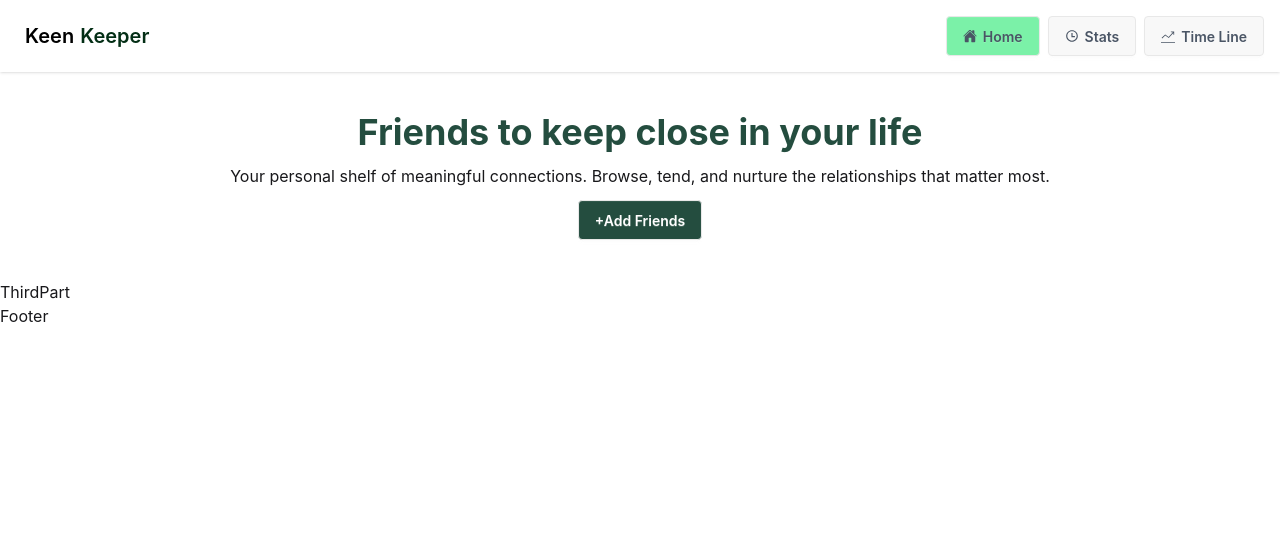
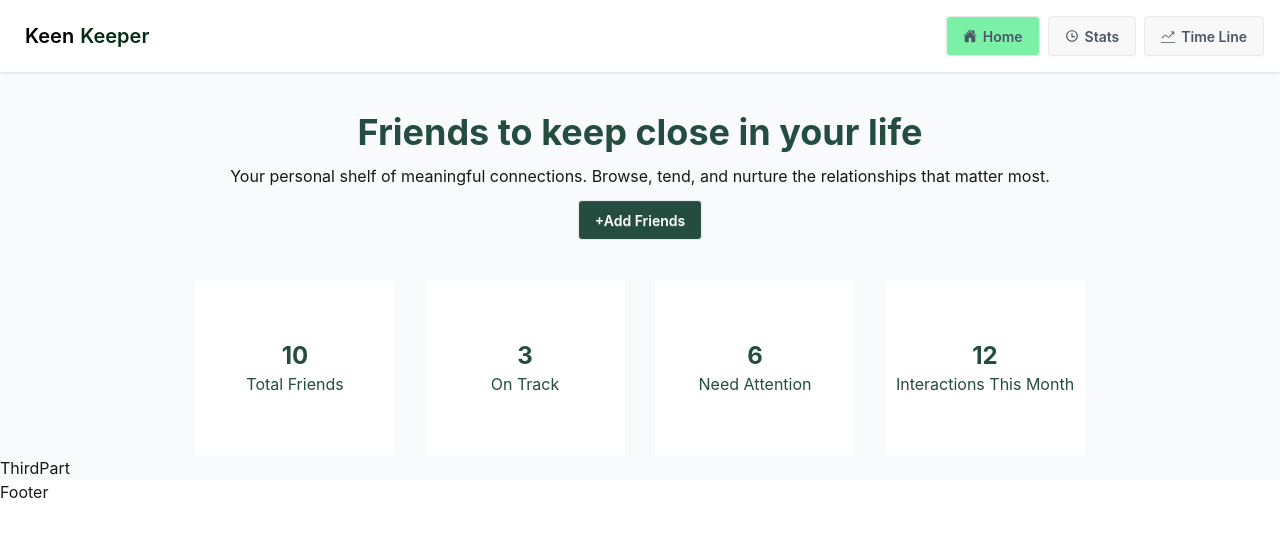
Before and after one commit to neya-mul/Assignment-7, a React (Vite) app: page / in a window 1280 px wide. Shown: the top 536 px of the page. Built offline with nearby package versions, Linux system fonts and the light colour scheme.

Commit message:
banner friends cards added

```diff
--- a/src/Components/SecondPart.jsx
+++ b/src/Components/SecondPart.jsx
@@ -2,8 +2,28 @@ import React from 'react'
 
 export default function SecondPart() {
   return (
-    <div className='container mx-auto'>
-     {/*  */}
+    <div className='max-w-[900px] mx-auto grid grid-cols-1 md:grid-cols-2 lg:grid-cols-4 gap-5'>
+      {/* cards */}
+
+      <div className='text-[#244D3F] text-center bg-white w-[200px] py-15 mx-auto '>
+        <h1 className='text-2xl font-bold'>10</h1>
+        <p>Total Friends</p>
+      </div>
+
+      <div className='text-[#244D3F] text-center bg-white w-[200px] py-15 mx-auto '>
+        <h1 className='text-2xl font-bold'>3</h1>
+        <p>On Track</p>
+      </div>
+
+      <div className='text-[#244D3F] text-center bg-white w-[200px] py-15 mx-auto '>
+        <h1 className='text-2xl font-bold'>6</h1>
+        <p>Need Attention</p>
+      </div>
+
+      <div className='text-[#244D3F] text-center bg-white w-[200px] py-15 mx-auto '>
+        <h1 className='text-2xl font-bold'>12</h1>
+        <p>Interactions This Month</p>
+      </div>
 
     </div>
   )
--- a/src/Layouts/Homepage.jsx
+++ b/src/Layouts/Homepage.jsx
@@ -5,7 +5,7 @@ import ThirdPart from '../Components/ThirdPart'
 
 export default function Homepage() {
     return (
-        <div>
+        <div className='bg-[#F8FAFC]'>
             <FirstPart></FirstPart>
             <SecondPart></SecondPart>
             <ThirdPart></ThirdPart>
--- a/src/Layouts/Navbar.jsx
+++ b/src/Layouts/Navbar.jsx
@@ -6,7 +6,7 @@ import { Link, NavLink } from 'react-router'
 
 export default function Navbar() {
   return (
-    <div className="navbar bg-base-100 shadow-sm container mx-auto">
+    <div className="navbar bg-base-100 shadow-sm  mx-auto">
       <div className="navbar-start">
         <div className="dropdown">
           <div tabIndex={0} role="button" className="btn btn-ghost lg:hidden">
```
